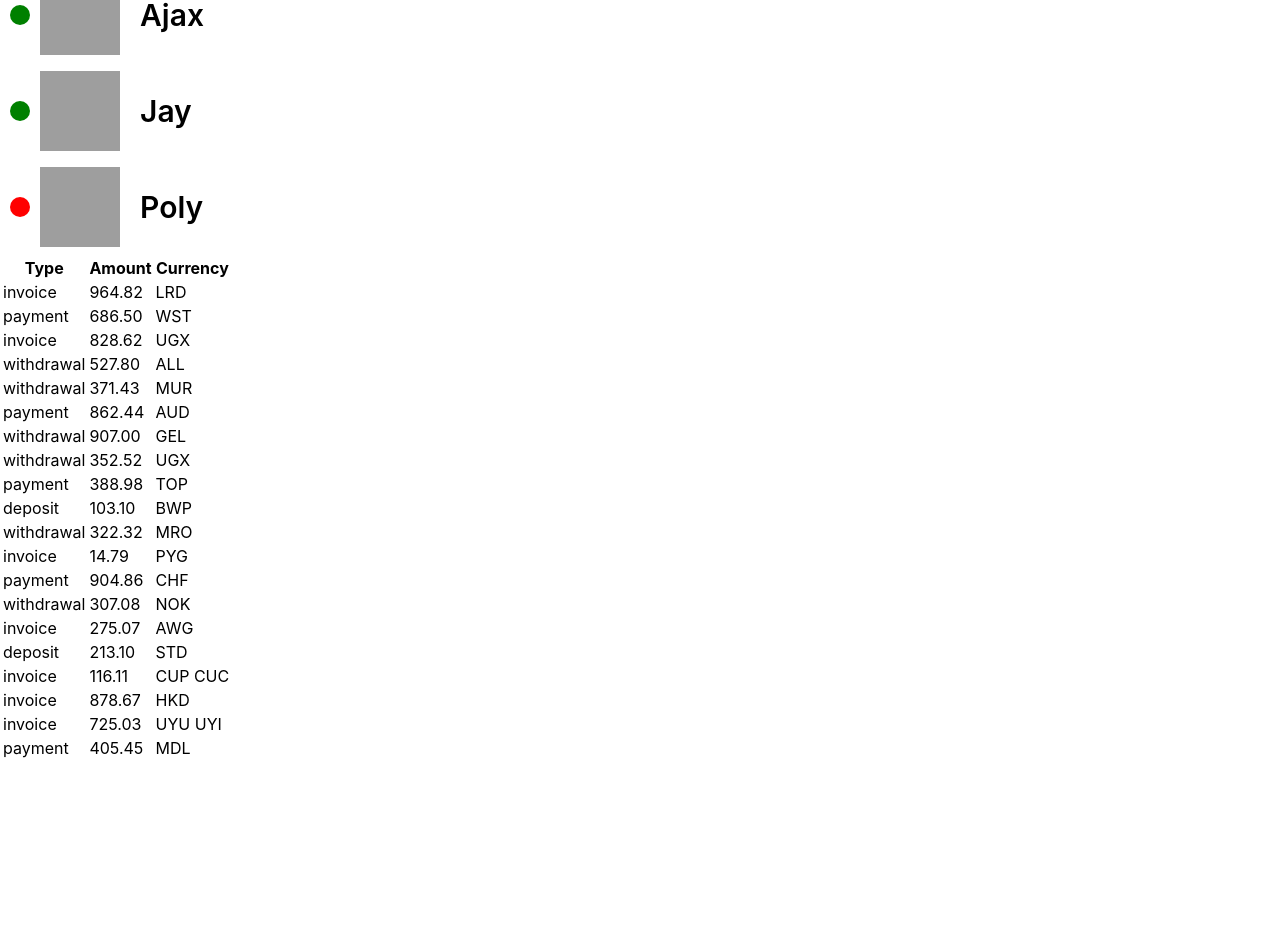
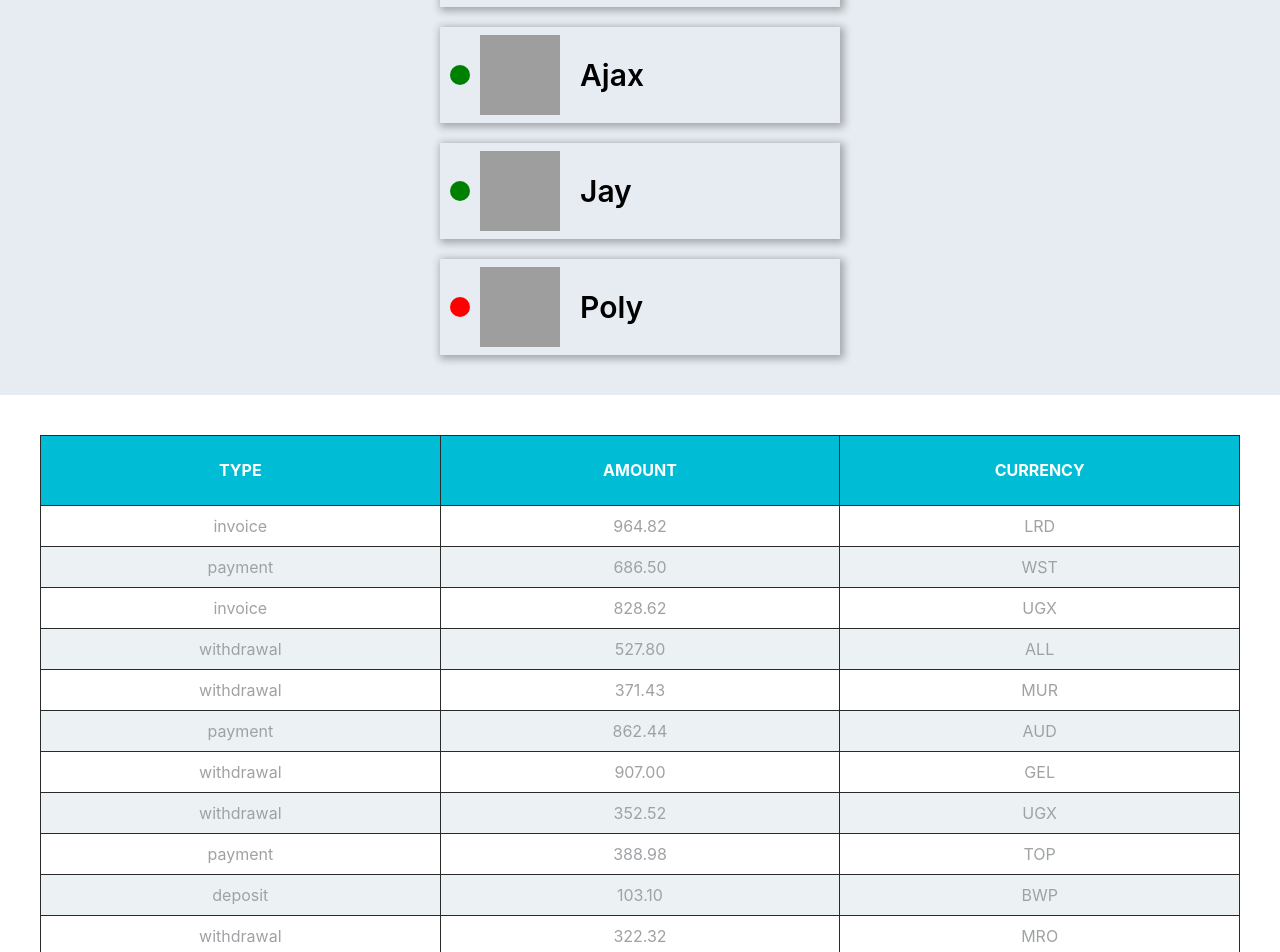
Before and after one commit to ArtPolguy/goit-react-hw-01-components, a React (Create React App) app: page / in a window 1280 px wide. Shown: the part 948-1900 px from the top of the page. Before the commit the page ends 1709 px from the top, so only its background shows below. Built offline with nearby package versions, Linux system fonts and the light colour scheme; grey boxes are pictures that could not be loaded.

Commit message:
add css for components

```diff
--- a/src/components/FriendList/FriendList.jsx
+++ b/src/components/FriendList/FriendList.jsx
@@ -5,7 +5,7 @@ import css from './FriendList.module.css';
 const FriendList = ({ friends }) => {
   return (
     <div className={css.container}>
-      <ul className="friend-list">
+      <ul className={css.friendList}>
         {friends.map(({ avatar, name, isOnline, id }) => (
           <FriendListItem
             key={id}
--- a/src/components/FriendList/FriendList.module.css
+++ b/src/components/FriendList/FriendList.module.css
@@ -0,0 +1,5 @@
+.friendList {
+  padding-top: 20px;
+  padding-bottom: 20px;
+  background-color: #e7ecf2;
+}
--- a/src/components/FriendListItem/FriendListItem.module.css
+++ b/src/components/FriendListItem/FriendListItem.module.css
@@ -1,6 +1,10 @@
 .item {
   display: flex;
   align-items: center;
+  max-width: 400px;
+  margin: 0 auto;
+  box-shadow: 2px 2px 8px 2px rgba(0, 0, 0, 0.3);
+  margin-bottom: 20px;
 }
 
 .online {
--- a/src/components/TransactionHistory/TransactionHistory.jsx
+++ b/src/components/TransactionHistory/TransactionHistory.jsx
@@ -1,8 +1,10 @@
 import PropTypes from 'prop-types';
+import css from './TransactionHistory.module.css';
 
 const TransactionHistory = ({ items }) => {
   return (
-    <table className="transaction-history">
+    <div className={css.container}>
+      <table className={css.transactionHistory}>
         <thead>
           <tr>
             <th>Type</th>
@@ -12,15 +14,19 @@ const TransactionHistory = ({ items }) => {
         </thead>
 
         <tbody>
-        {items.map(({ id, type, amount, currency }) => (
-          <tr key={id}>
+          {items.map(
+            ({ id, type, amount, currency }, i) =>
+              console.log(i) || (
+                <tr key={id} className={i % 2 !== 0 && css.changeTrColor}>
                   <td>{type}</td>
                   <td>{amount}</td>
                   <td>{currency}</td>
                 </tr>
-        ))}
+              )
+          )}
         </tbody>
       </table>
+    </div>
   );
 };
 
--- /dev/null
+++ b/src/components/TransactionHistory/TransactionHistory.module.css
@@ -0,0 +1,27 @@
+table {
+  border-collapse: collapse;
+  margin: 0 auto;
+  padding: 20px;
+}
+tbody {
+  color: #9fa2a5;
+}
+th,
+td {
+  width: 400px;
+  padding: 10px;
+  border: 1px solid #2a2a2a;
+  text-align: center;
+}
+thead {
+  height: 70px;
+  background-color: #00bcd5;
+  color: #fff;
+  text-transform: uppercase;
+}
+.changeTrColor {
+  background-color: #ecf1f4;
+}
+.container {
+  padding: 40px;
+}
```
Lines whose indentation alone changed are shown as unchanged.
